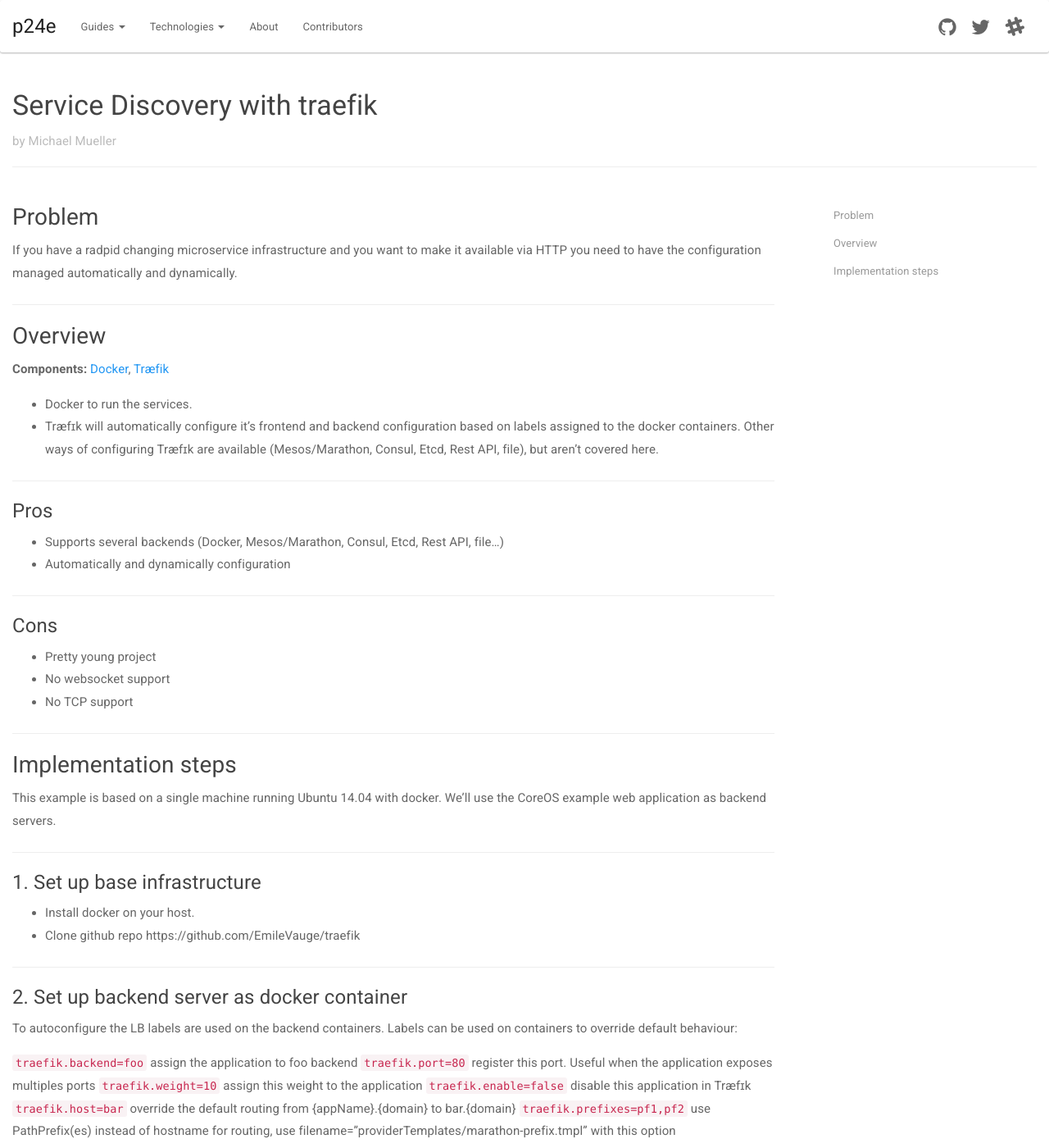
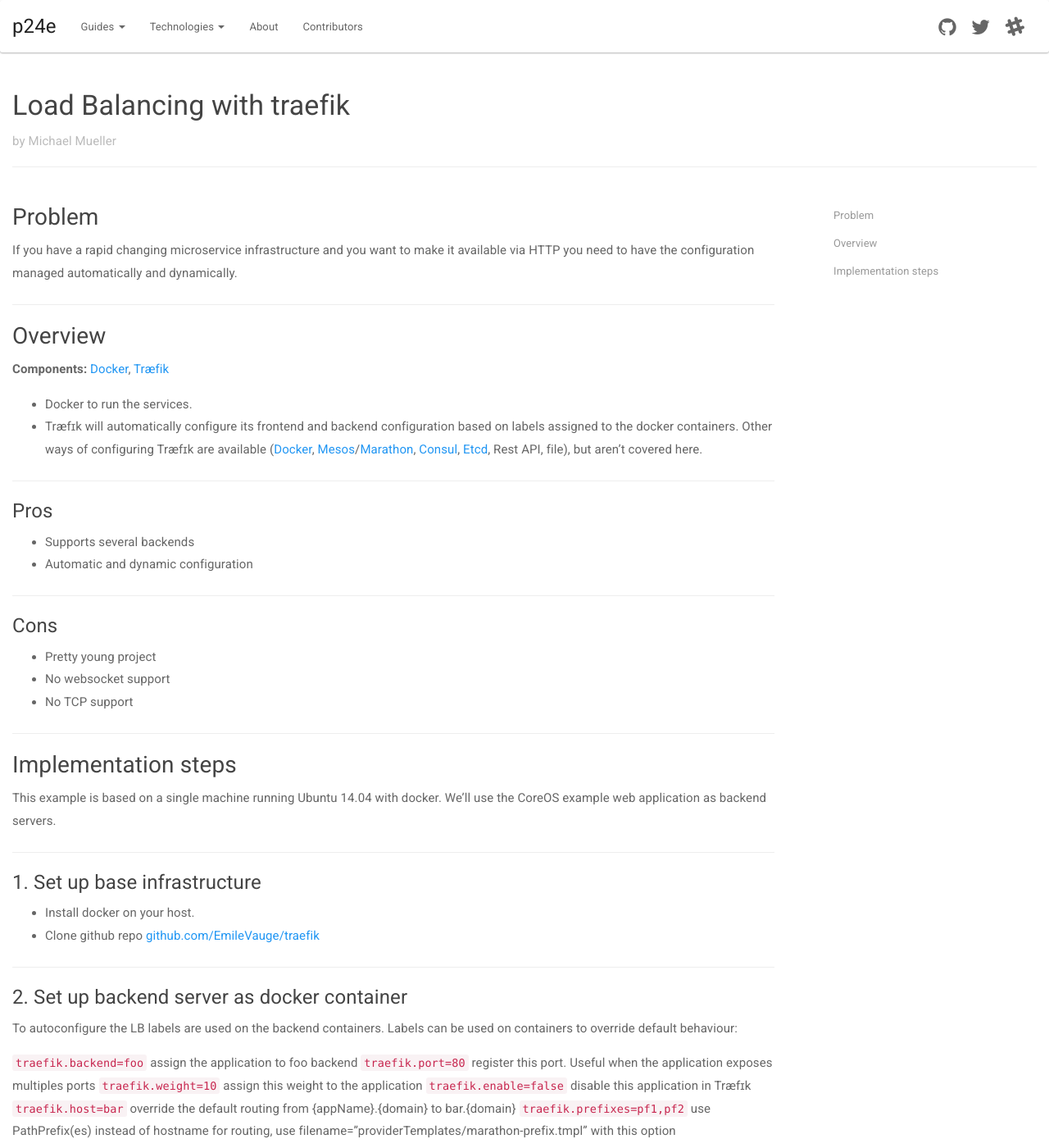
Before and after one commit to programmableinfrastructure/p24e.io, a Jekyll site: the page built from _guides/load-balancing/traefik.md, in a window 1280 px wide and 1400 px high. Shown: the whole window at 82% size. Built offline with Jekyll 4.4.1, drawn with Linux system fonts in a browser that asks for light colours; some of the changed text lies outside the part shown.

Commit message:
Move 2 guides to 'load-balancing', fix autolinking issues and some typos

```diff
--- a/_guides/service-discovery/traefik.md
+++ b/_guides/load-balancing/traefik.md
@@ -1,5 +1,5 @@
 ---
-title: Service Discovery with traefik
+title: Load Balancing with traefik
 component: load-balancing
 author: Michael Mueller
 pubdate: 2015-09-25 00:00:00
@@ -7,26 +7,28 @@
 
 ## Problem
 
-If you have a radpid changing microservice infrastructure and you want to make it available via HTTP you need to have the configuration managed automatically and dynamically.
+If you have a rapid changing microservice infrastructure and you want to make it available via HTTP you need to have the configuration managed automatically and dynamically.
 
 ---
 
 ## Overview
 
 **Components:** [Docker](/tech/docker/), [Træfik](/tech/traefik/)
+
 * Docker to run the services.
-* Træfɪk will automatically configure it's frontend and backend configuration based on labels assigned to the docker containers. Other ways of configuring Træfɪk are available (Mesos/Marathon, Consul, Etcd, Rest API, file), but aren't covered here.
+* Træfɪk will automatically configure its frontend and backend configuration based on labels assigned to the docker containers. Other ways of configuring Træfɪk are available ([Docker](/tech/docker), [Mesos](/tech/mesos)/[Marathon](/tech/marathon), [Consul](/tech/consul), [Etcd](/tech/etcd), Rest API, file), but aren't covered here.
 
 ---
 
 ### Pros
 
-- Supports several backends (Docker, Mesos/Marathon, Consul, Etcd, Rest API, file...)
-- Automatically and dynamically configuration
+- Supports several backends
+- Automatic and dynamic configuration
 
 ---
 
 ### Cons
+
 - Pretty young project
 - No websocket support
 - No TCP support
@@ -319,5 +321,4 @@
 |Træfɪk binary|91|146|1105,15|
 |Træfɪk container|93|147|1072,29|
 
-
 Træfɪk is an easy to manage loadbalancer. The current state of Træfɪk still has some shortcomings when it comes to TCP loadbalancing, Websocket support and performance, but there exist active discussions (for example [here!](https://github.com/EmileVauge/traefik/issues)) on how to address these issues. It’s worth keeping an eye on.
```
Also changed, not shown: other parts of _guides/load-balancing/traefik.md (+2 -2 lines), _guides/load-balancing/vulcand-etcd.md (renamed from _guides/service-discovery/vulcand-etcd.md, +9 -6 lines), _guides/load-balancing/traefik/fe.png (renamed from _guides/service-discovery/traefik/fe.png), _guides/load-balancing/traefik/v1.png (renamed from _guides/service-discovery/traefik/v1.png).
